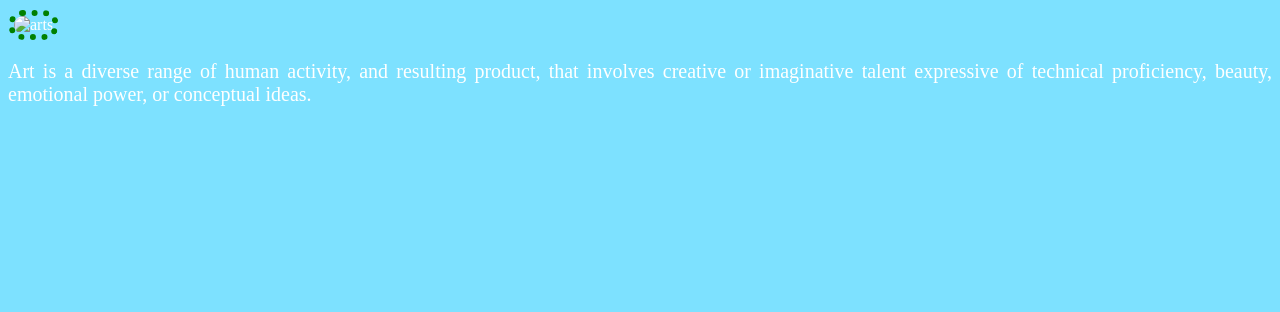
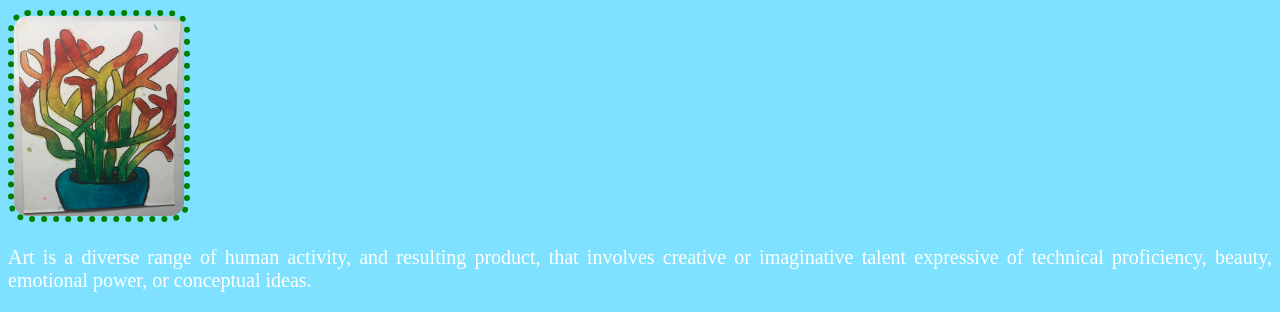
Before and after one commit to Prajna-ais/artproject-, a plain HTML site: page index.html in a window 1280 px wide. Shown: the part 720-1032 px from the top of the page. Before the commit the page ends 846 px from the top, so only its background shows below. Drawn offline with Linux system fonts and the light colour scheme.

Commit message:
Update index.html

```diff
--- a/index.html
+++ b/index.html
@@ -26,7 +26,7 @@
 
     <h2> Art </h2>
 
-    <img src="Watercolour-2.JPG" alt="arts">
+    <img src="Watercolour-Painting-2 (1).JPG" alt="arts">
 
   <p>Art is a diverse range of human activity, and resulting product, that involves creative or imaginative talent expressive of technical proficiency, beauty, emotional power, or conceptual ideas. </p>
 
```
